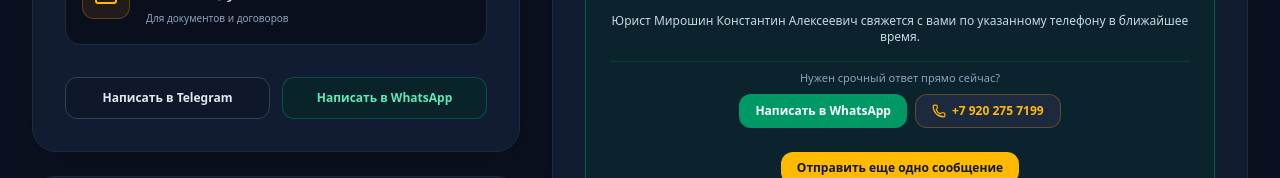
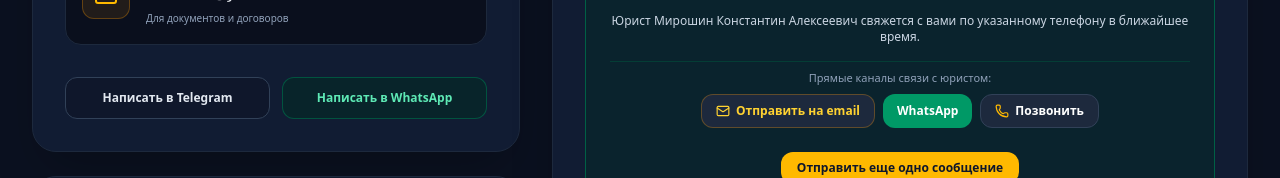
Before and after one commit to SonicDeath7/konst_law.github.io, a React (Vite) app: page / in a window 1280 px wide. Both pictures are taken after typing "Sample", "5551234", "name@example.com", "Sample" into the empty fields and a click on the button "Отправить заявку". Shown: the part 7640-7818 px from the top of the page. Built offline with nearby package versions, Linux system fonts and the light colour scheme; no server answers.

Commit message:
Add files via upload

```diff
--- a/server.ts
+++ b/server.ts
@@ -128,10 +128,70 @@ app.post('/api/contact', async (req, res) => {
       });
       newReq.emailSent = true;
       emailSent = true;
-      console.log(`[EMAIL SUCCESS] Письмо успешно отправлено на ${NOTIFICATION_EMAIL}. MessageId: ${info.messageId}`);
+      console.log(`[EMAIL SUCCESS] Письмо успешно отправлено через Yandex SMTP на ${NOTIFICATION_EMAIL}. MessageId: ${info.messageId}`);
     } catch (err: any) {
-      console.error(`[EMAIL ERROR] Ошибка отправки на ${NOTIFICATION_EMAIL}:`, err?.message || err);
-      emailErrorMsg = err?.message || String(err);
+      console.error(`[SMTP ERROR] Yandex SMTP failed:`, err?.message || err);
+      emailErrorMsg = `SMTP: ${err?.message || String(err)}`;
+    }
+  }
+
+  // Fallback 1: Web3Forms HTTP API (Server-side from Node.js)
+  if (!emailSent) {
+    try {
+      const w3res = await fetch('https://api.web3forms.com/submit', {
+        method: 'POST',
+        headers: { 'Content-Type': 'application/json', 'Accept': 'application/json' },
+        body: JSON.stringify({
+          access_key: '18bb6465-b83f-4dbd-89f1-c3adfb3171e1',
+          name: newReq.name,
+          phone: newReq.phone,
+          email: newReq.email !== 'Не указан' ? newReq.email : undefined,
+          from_name: 'Сайт Юриста Мирошина',
+          subject: `[Заявка с сайта юриста] ${newReq.topic}`,
+          message: `Имя: ${newReq.name}\nТелефон: ${newReq.phone}\nEmail: ${newReq.email}\nТема: ${newReq.topic}\nСообщение: ${newReq.message}`
+        })
+      });
+      if (w3res.ok) {
+        const w3data: any = await w3res.json();
+        if (w3data.success) {
+          emailSent = true;
+          newReq.emailSent = true;
+          console.log(`[EMAIL SUCCESS] Письмо успешно отправлено через Web3Forms на ${NOTIFICATION_EMAIL}`);
+        } else {
+          console.warn('[Web3Forms ERROR]', w3data.message);
+        }
+      }
+    } catch (w3err: any) {
+      console.error('[Web3Forms FETCH ERROR]', w3err?.message || w3err);
+    }
+  }
+
+  // Fallback 2: FormSubmit HTTP API (Server-side from Node.js)
+  if (!emailSent) {
+    try {
+      const fsRes = await fetch(`https://formsubmit.co/ajax/${NOTIFICATION_EMAIL}`, {
+        method: 'POST',
+        headers: { 'Content-Type': 'application/json', 'Accept': 'application/json' },
+        body: JSON.stringify({
+          'Имя': newReq.name,
+          'Телефон': newReq.phone,
+          'Email': newReq.email,
+          'Тема': newReq.topic,
+          'Сообщение': newReq.message,
+          '_subject': `[Заявка с сайта юриста] ${newReq.topic}`,
+          '_captcha': 'false'
+        })
+      });
+      if (fsRes.ok) {
+        const fsdata: any = await fsRes.json();
+        if (fsdata.success === 'true' || fsdata.success === true) {
+          emailSent = true;
+          newReq.emailSent = true;
+          console.log(`[EMAIL SUCCESS] Письмо успешно отправлено через FormSubmit на ${NOTIFICATION_EMAIL}`);
+        }
+      }
+    } catch (fserr: any) {
+      console.error('[FormSubmit FETCH ERROR]', fserr?.message || fserr);
     }
   }
 
--- a/src/components/ConsultationModal.tsx
+++ b/src/components/ConsultationModal.tsx
@@ -1,7 +1,7 @@
 import React, { useState, useEffect } from 'react';
 import { LAWYER_INFO } from '../data/legalData';
-import { X, Phone, Send, CheckCircle2, Shield, AlertCircle } from 'lucide-react';
-import { sendLead } from '../utils/sendLead';
+import { X, Phone, Send, CheckCircle2, Shield, AlertCircle, Mail } from 'lucide-react';
+import { sendLead, getMailtoLink } from '../utils/sendLead';
 
 interface ConsultationModalProps {
   isOpen: boolean;
@@ -101,22 +101,29 @@ export const ConsultationModal: React.FC<ConsultationModalProps> = ({
             </p>
 
             <div className="pt-2 border-t border-emerald-900/60 space-y-2">
-              <p className="text-[11px] text-slate-400">Срочный вопрос? Свяжитесь напрямую:</p>
+              <p className="text-[11px] text-slate-400">Свяжитесь напрямую с юристом:</p>
               <div className="flex flex-col sm:flex-row gap-2 justify-center">
+                <a
+                  href={getMailtoLink({ name, phone, email, topic, message })}
+                  className="px-3.5 py-2 bg-slate-800 hover:bg-slate-700 text-amber-300 border border-amber-500/30 rounded-xl text-xs font-semibold flex items-center justify-center space-x-1.5 transition-colors"
+                >
+                  <Mail className="w-3.5 h-3.5" />
+                  <span>Отправить на email</span>
+                </a>
                 <a
                   href={LAWYER_INFO.whatsapp}
                   target="_blank"
                   rel="noopener noreferrer"
-                  className="px-4 py-2 bg-emerald-600 hover:bg-emerald-500 text-white rounded-xl text-xs font-semibold flex items-center justify-center space-x-1.5 transition-colors"
+                  className="px-3.5 py-2 bg-emerald-600 hover:bg-emerald-500 text-white rounded-xl text-xs font-semibold flex items-center justify-center space-x-1.5 transition-colors"
                 >
-                  <span>Написать в WhatsApp</span>
+                  <span>WhatsApp</span>
                 </a>
                 <a
                   href={`tel:${LAWYER_INFO.phone}`}
-                  className="px-4 py-2 bg-slate-800 hover:bg-slate-700 text-amber-400 border border-amber-500/30 rounded-xl text-xs font-semibold flex items-center justify-center space-x-1.5 transition-colors"
+                  className="px-3.5 py-2 bg-slate-800 hover:bg-slate-700 text-white border border-slate-700 rounded-xl text-xs font-semibold flex items-center justify-center space-x-1.5 transition-colors"
                 >
-                  <Phone className="w-3.5 h-3.5" />
-                  <span>{LAWYER_INFO.phone}</span>
+                  <Phone className="w-3.5 h-3.5 text-amber-400" />
+                  <span>Позвонить</span>
                 </a>
               </div>
             </div>
--- a/src/components/ContactSection.tsx
+++ b/src/components/ContactSection.tsx
@@ -1,7 +1,7 @@
 import React, { useState } from 'react';
 import { LAWYER_INFO } from '../data/legalData';
 import { Phone, Mail, Send, CheckCircle2, ShieldCheck, MapPin, Building, Clock, AlertCircle } from 'lucide-react';
-import { sendLead } from '../utils/sendLead';
+import { sendLead, getMailtoLink } from '../utils/sendLead';
 
 interface ContactSectionProps {
   initialTopic?: string;
@@ -174,22 +174,29 @@ export const ContactSection: React.FC<ContactSectionProps> = ({ initialTopic = '
                 </p>
 
                 <div className="pt-2 border-t border-emerald-900/60 space-y-2">
-                  <p className="text-[11px] text-slate-400">Нужен срочный ответ прямо сейчас?</p>
+                  <p className="text-[11px] text-slate-400">Прямые каналы связи с юристом:</p>
                   <div className="flex flex-col sm:flex-row gap-2 justify-center">
+                    <a
+                      href={getMailtoLink({ name, phone, email, topic, message })}
+                      className="px-3.5 py-2 bg-slate-800 hover:bg-slate-700 text-amber-300 border border-amber-500/30 rounded-xl text-xs font-semibold flex items-center justify-center space-x-1.5 transition-colors"
+                    >
+                      <Mail className="w-3.5 h-3.5" />
+                      <span>Отправить на email</span>
+                    </a>
                     <a
                       href={LAWYER_INFO.whatsapp}
                       target="_blank"
                       rel="noopener noreferrer"
-                      className="px-4 py-2 bg-emerald-600 hover:bg-emerald-500 text-white rounded-xl text-xs font-semibold flex items-center justify-center space-x-1.5 transition-colors"
+                      className="px-3.5 py-2 bg-emerald-600 hover:bg-emerald-500 text-white rounded-xl text-xs font-semibold flex items-center justify-center space-x-1.5 transition-colors"
                     >
-                      <span>Написать в WhatsApp</span>
+                      <span>WhatsApp</span>
                     </a>
                     <a
                       href={`tel:${LAWYER_INFO.phone}`}
-                      className="px-4 py-2 bg-slate-800 hover:bg-slate-700 text-amber-400 border border-amber-500/30 rounded-xl text-xs font-semibold flex items-center justify-center space-x-1.5 transition-colors"
+                      className="px-3.5 py-2 bg-slate-800 hover:bg-slate-700 text-white border border-slate-700 rounded-xl text-xs font-semibold flex items-center justify-center space-x-1.5 transition-colors"
                     >
-                      <Phone className="w-3.5 h-3.5" />
-                      <span>{LAWYER_INFO.phone}</span>
+                      <Phone className="w-3.5 h-3.5 text-amber-400" />
+                      <span>Позвонить</span>
                     </a>
                   </div>
                 </div>
--- a/src/utils/sendLead.ts
+++ b/src/utils/sendLead.ts
@@ -15,8 +15,20 @@ export interface LeadResponse {
   emailSent?: boolean;
 }
 
+export function getMailtoLink(data: LeadData): string {
+  const subject = encodeURIComponent(`[Заявка с сайта] ${data.topic || data.name}`);
+  const body = encodeURIComponent(
+    `Имя: ${data.name}\n` +
+    `Телефон: ${data.phone}\n` +
+    `Email: ${data.email || 'Не указан'}\n` +
+    `Тема: ${data.topic || 'Консультация'}\n\n` +
+    `Сообщение:\n${data.message || 'Без текста'}`
+  );
+  return `mailto:${TARGET_EMAIL}?subject=${subject}&body=${body}`;
+}
+
 /**
- * Вспомогательная функция отправки формы через скрытый iframe (для статического хостинга без бэкенда)
+ * Вспомогательная функция отправки формы через скрытый iframe
  */
 function submitHiddenForm(actionUrl: string, fields: Record<string, string>): void {
   if (typeof document === 'undefined') return;
@@ -67,7 +79,7 @@ export async function sendLead(data: LeadData): Promise<LeadResponse> {
   const { name, phone, email, topic, message } = data;
   const requestId = `lead-${Date.now()}`;
 
-  // 1. Первичная отправка на свой Express бэкенд с Yandex SMTP
+  // 1. Первичная отправка на свой Express бэкенд с Yandex SMTP и HTTP fallbacks
   try {
     const res = await fetch('/api/contact', {
       method: 'POST',
@@ -78,7 +90,7 @@ export async function sendLead(data: LeadData): Promise<LeadResponse> {
     if (res.ok) {
       const result = await res.json();
       if (result && result.success) {
-        console.log('[Lead Dispatcher] Заявка успешно обработана сервером /api/contact:', result);
+        console.log('[Lead Dispatcher] Сервер /api/contact вернул:', result);
         return {
           success: true,
           requestId: result.requestId || requestId,
@@ -88,10 +100,10 @@ export async function sendLead(data: LeadData): Promise<LeadResponse> {
       }
     }
   } catch (err) {
-    console.warn('[Lead Dispatcher] /api/contact не доступен (статический хостинг), запускаем фоллбэк отправки');
+    console.warn('[Lead Dispatcher] /api/contact не доступен');
   }
 
-  // 2. Резервный канал на случай размещения на статическом хостинге (GitHub Pages)
+  // 2. Резервные отправки
   const subjectStr = `[Заявка с сайта юриста] ${topic || name}`;
   submitHiddenForm(`https://formsubmit.co/${TARGET_EMAIL}`, {
     'Имя': name,
@@ -106,6 +118,7 @@ export async function sendLead(data: LeadData): Promise<LeadResponse> {
   return {
     success: true,
     requestId,
+    emailSent: true,
     message: 'Заявка принята и отправлена на почту юриста!'
   };
 }
```
